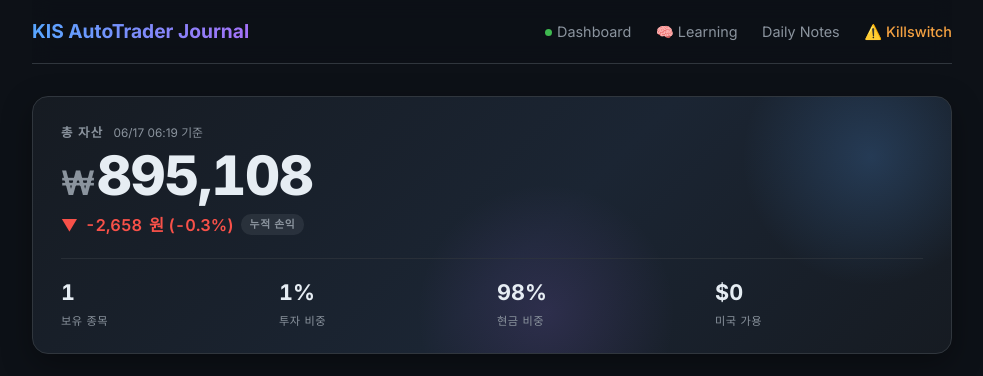
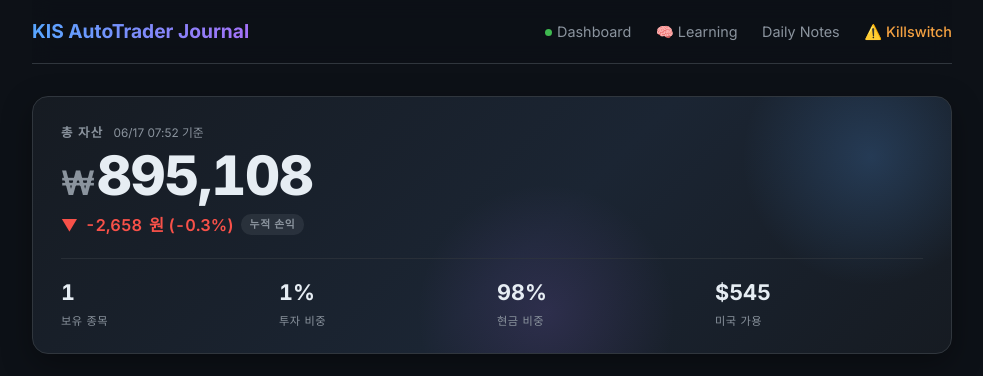
Before and after one commit to BudongJW/kis-trading-journal, a Jekyll site: the page built from index.html, in a window 1280 px wide and 900 px high. Shown: the top 376 px of the window, without its empty margins (148-1131 px from the left). Built offline with Jekyll 4.4.1, drawn with Linux system fonts in a browser that asks for light colours; nearby versions of some CDN libraries; some of the changed text lies outside the part shown.

Commit message:
auto: 미국장 야간 업데이트 07:52

```diff
--- a/_data/portfolio.json
+++ b/_data/portfolio.json
@@ -1,5 +1,5 @@
 {
-  "updated_at": "2026-06-17T06:19:56.518862",
+  "updated_at": "2026-06-17T07:52:58.798929",
   "initial_capital": 500000,
   "cash": 894568,
   "holdings": [
@@ -990,7 +990,7 @@
   },
   "us_session": {
     "enabled": true,
-    "cash_usd": 0.0,
+    "cash_usd": 545.46398,
     "positions": 0,
     "holdings": [],
     "max_positions": 3,
```
